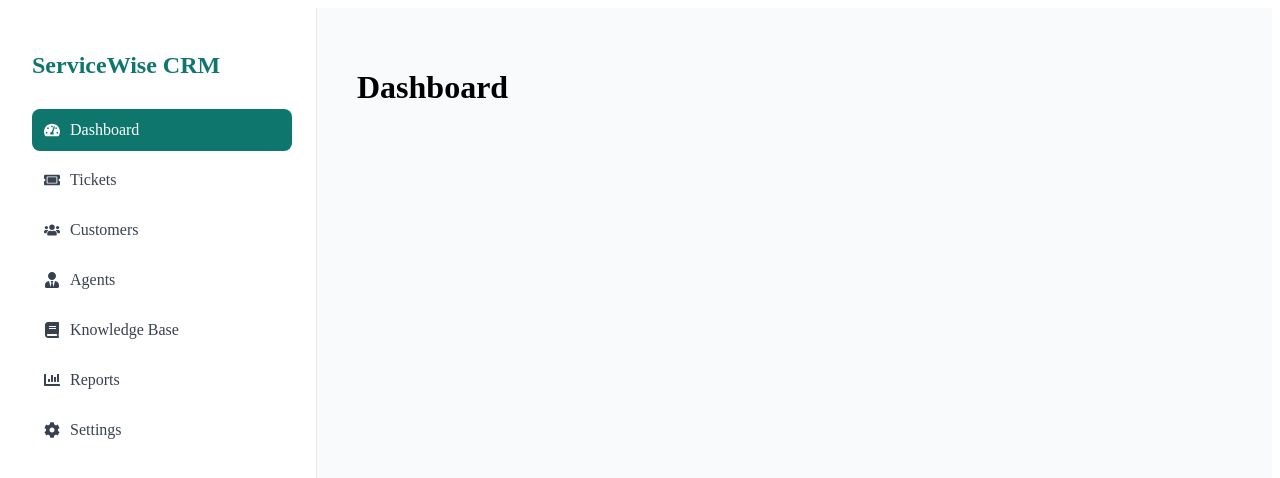
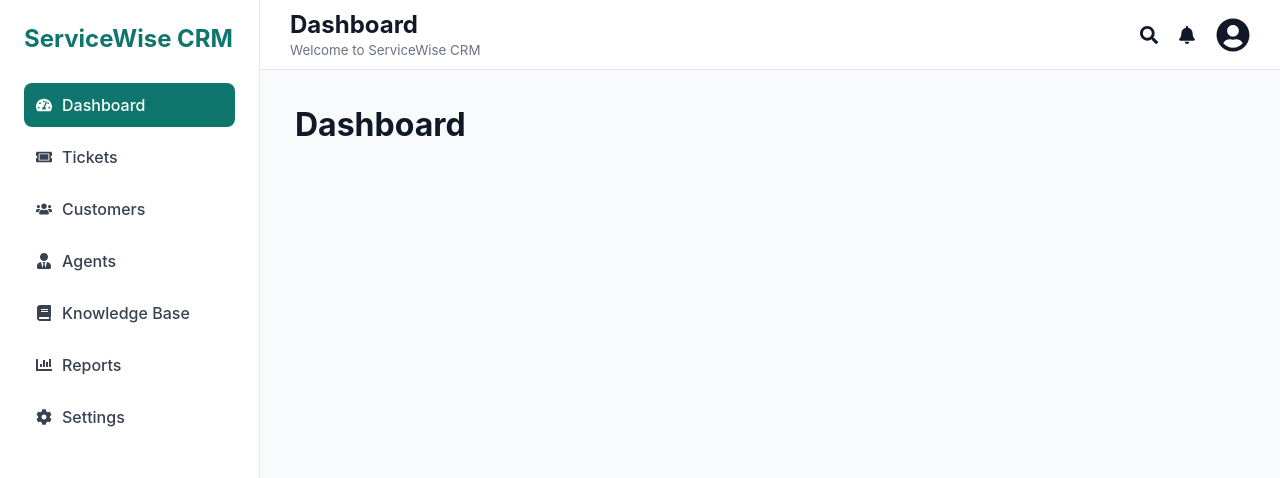
Before and after one commit to Quant20/compliant-crm, a React (Vite) app in the folder servicewise-crm/: page /dashboard in a window 1280 px wide. Shown: the top 478 px of the page. Built offline with nearby package versions, Linux system fonts and the light colour scheme.

Commit message:
Sprint 2 - Add reusable UI components

```diff
--- a/servicewise-crm/src/components/layout/Header.jsx
+++ b/servicewise-crm/src/components/layout/Header.jsx
@@ -0,0 +1,51 @@
+import React from "react";
+import { FaBell, FaSearch, FaUserCircle } from "react-icons/fa";
+
+export default function Header() {
+  return (
+    <header
+      style={{
+        height: "70px",
+        background: "#ffffff",
+        borderBottom: "1px solid #e5e7eb",
+        display: "flex",
+        justifyContent: "space-between",
+        alignItems: "center",
+        padding: "0 30px",
+      }}
+    >
+      <div>
+        <h2
+          style={{
+            margin: 0,
+            color: "#111827",
+          }}
+        >
+          Dashboard
+        </h2>
+
+        <small
+          style={{
+            color: "#6b7280",
+          }}
+        >
+          Welcome to ServiceWise CRM
+        </small>
+      </div>
+
+      <div
+        style={{
+          display: "flex",
+          alignItems: "center",
+          gap: "20px",
+        }}
+      >
+        <FaSearch size={18} />
+
+        <FaBell size={18} />
+
+        <FaUserCircle size={34} />
+      </div>
+    </header>
+  );
+}
--- a/servicewise-crm/src/components/layout/Layout.jsx
+++ b/servicewise-crm/src/components/layout/Layout.jsx
@@ -1,5 +1,6 @@
 import React from "react";
 import Sidebar from "./Sidebar";
+import Header from "./Header";
 
 export default function Layout({ children }) {
   return (
@@ -14,16 +15,25 @@ export default function Layout({ children }) {
 
       <Sidebar />
 
-      {/* Main */}
+      <div
+  style={{
+    flex: 1,
+    display: "flex",
+    flexDirection: "column",
+  }}
+>
+  <Header />
 
   <main
     style={{
       flex: 1,
-          padding: "40px"
+      padding: "35px",
+      background: "#f8fafc",
     }}
   >
     {children}
   </main>
 </div>
+    </div>
   );
 }
--- /dev/null
+++ b/servicewise-crm/src/components/ui/Badge.jsx
@@ -0,0 +1,5 @@
+import React from "react";
+
+export default function Badge({ children, color = "primary" }) {
+  return <span className={`badge badge-${color}`}>{children}</span>;
+}
--- a/servicewise-crm/src/styles/global.css
+++ b/servicewise-crm/src/styles/global.css
@@ -0,0 +1,34 @@
+@import "./variables.css";
+@import "./layout.css";
+@import "./sidebar.css";
+@import "./header.css";
+@import "./ui.css";
+
+*{
+    margin:0;
+    padding:0;
+    box-sizing:border-box;
+}
+
+body{
+
+    font-family:
+    Inter,
+    "Segoe UI",
+    Arial,
+    sans-serif;
+
+    background:var(--background);
+
+    color:var(--text);
+}
+
+a{
+
+    text-decoration:none;
+}
+
+button{
+
+    cursor:pointer;
+}
--- /dev/null
+++ b/servicewise-crm/src/styles/ui.css
@@ -0,0 +1,148 @@
+/* ---------- BUTTON ---------- */
+
+.btn{
+    border:none;
+    border-radius:10px;
+    padding:10px 18px;
+    font-size:14px;
+    font-weight:600;
+    transition:.25s;
+}
+
+.btn-primary{
+    background:#0F766E;
+    color:white;
+}
+
+.btn-primary:hover{
+    background:#115E59;
+}
+
+.btn-secondary{
+    background:#E5E7EB;
+    color:#111827;
+}
+
+.btn-danger{
+    background:#DC2626;
+    color:white;
+}
+
+.btn-small{
+    padding:8px 14px;
+}
+
+.btn-medium{
+    padding:10px 18px;
+}
+
+.btn-large{
+    padding:14px 22px;
+}
+
+/* ---------- CARD ---------- */
+
+.card{
+
+    background:white;
+
+    border-radius:12px;
+
+    box-shadow:
+    0 2px 10px rgba(0,0,0,.06);
+
+    margin-bottom:20px;
+
+    overflow:hidden;
+}
+
+.card-header{
+
+    padding:16px 20px;
+
+    font-weight:600;
+
+    border-bottom:1px solid #E5E7EB;
+}
+
+.card-body{
+
+    padding:20px;
+}
+
+/* ---------- BADGE ---------- */
+
+.badge{
+
+    padding:5px 10px;
+
+    border-radius:20px;
+
+    font-size:12px;
+
+    font-weight:600;
+}
+
+.badge-primary{
+
+    background:#D1FAE5;
+
+    color:#065F46;
+}
+
+.badge-success{
+
+    background:#DCFCE7;
+
+    color:#166534;
+}
+
+.badge-warning{
+
+    background:#FEF3C7;
+
+    color:#92400E;
+}
+
+.badge-danger{
+
+    background:#FEE2E2;
+
+    color:#991B1B;
+}
+
+/* ---------- INPUT ---------- */
+
+.input-group{
+
+    display:flex;
+
+    flex-direction:column;
+
+    margin-bottom:18px;
+}
+
+.input-group label{
+
+    margin-bottom:6px;
+
+    font-weight:600;
+}
+
+.input-group input{
+
+    border:1px solid #D1D5DB;
+
+    border-radius:10px;
+
+    padding:10px 14px;
+
+    font-size:14px;
+}
+
+.input-group input:focus{
+
+    outline:none;
+
+    border-color:#0F766E;
+}
--- /dev/null
+++ b/servicewise-crm/src/styles/variables.css
@@ -0,0 +1,25 @@
+:root{
+
+  --primary:#0F766E;
+  --primary-hover:#115E59;
+
+  --success:#16A34A;
+  --warning:#F59E0B;
+  --danger:#DC2626;
+  --info:#2563EB;
+
+  --background:#F8FAFC;
+  --surface:#FFFFFF;
+
+  --border:#E5E7EB;
+
+  --text:#111827;
+  --text-light:#6B7280;
+
+  --radius:12px;
+
+  --shadow:
+      0 1px 3px rgba(0,0,0,.08),
+      0 4px 12px rgba(0,0,0,.04);
+
+}
```
Also changed, not shown: servicewise-crm/src/components/ui/Button.jsx (added, +21 -0 lines), servicewise-crm/src/components/ui/Card.jsx (added, +11 -0 lines), servicewise-crm/src/components/ui/Input.jsx (added, +22 -0 lines), servicewise-crm/src/pages/Dashboard/Dashboard.jsx (+23 -0 lines), servicewise-crm/src/styles/header.css (added), servicewise-crm/src/styles/sidebar.css (added). Lines whose indentation alone changed are shown as unchanged.
